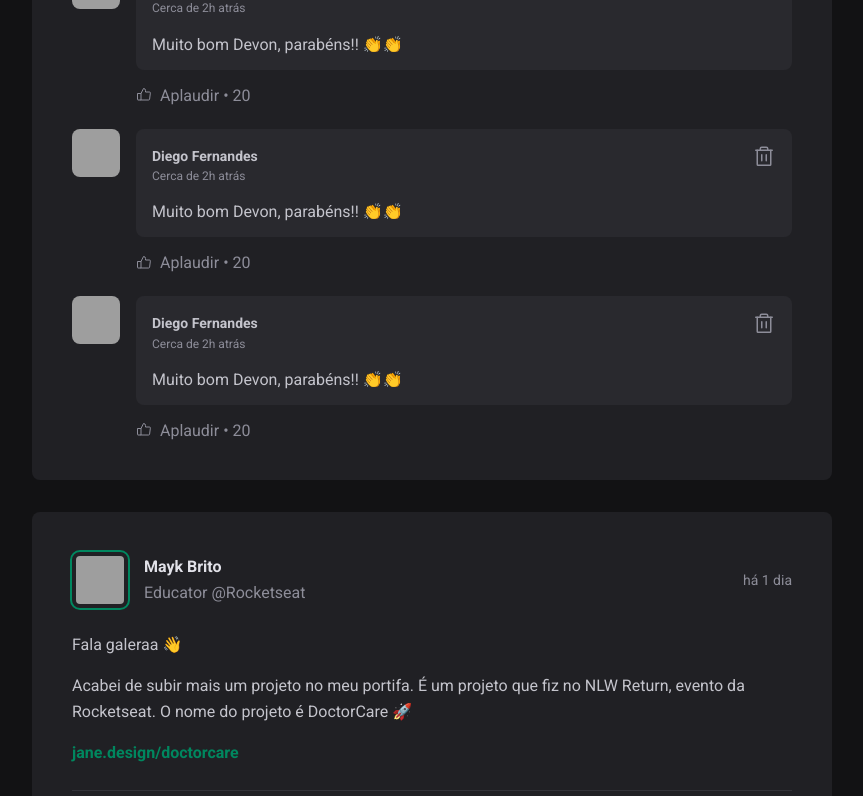
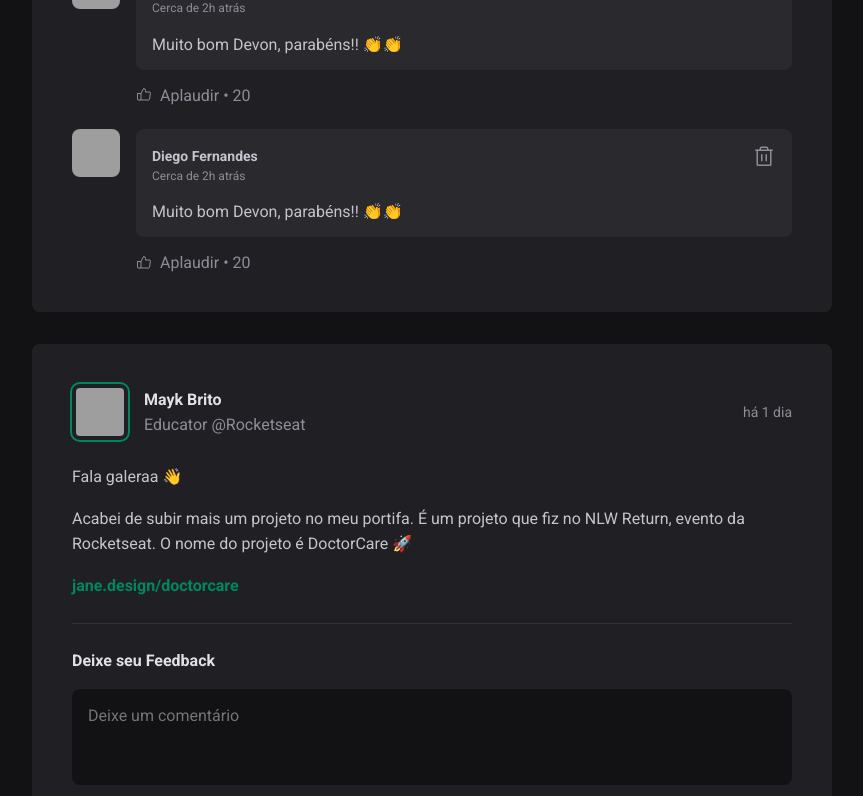
Before and after one commit to AlmirJrDev/Ignite-Feed, a React (Vite) app: page / in a window 1280 px wide. Shown: the part 620-1416 px from the top of the page, without its empty margins (352-1215 px from the left). Built offline with nearby package versions, Linux system fonts and the light colour scheme; grey boxes are pictures that could not be loaded.

Commit message:
useState

```diff
--- a/src/components/Post.jsx
+++ b/src/components/Post.jsx
@@ -1,5 +1,6 @@
 import { format, formatDistanceToNow } from "date-fns"
 import ptbr from 'date-fns/locale/pt-BR'
+import { useState } from "react"
 
 import { Avatar } from './Avatar'
 import  { Comment } from './Comment'
@@ -7,12 +8,26 @@
 
 
 export function Post({author, publishedAt, content}) {
+
+    const [comments, setComments] = useState([
+        1,
+        2,
+    ])
+
     const publishedDateFormatted = format(publishedAt,"d 'de' LLLL 'às' HH:mm'h'", {locale: ptbr,})
     const publishedDateRelativeToNow = formatDistanceToNow(publishedAt, {
         locale: ptbr,
         addSuffix: true,
 
     })
+
+    function handleCreateNewComment() {
+        event.preventDefault()
+
+        setComments([...comments, comments.length + 1])
+
+
+    }
 
     return (
         <article className={styles.post}>
@@ -39,7 +54,7 @@
                 })}
             </div>
 
-            <form className={styles.commentForm}>
+            <form onSubmit={handleCreateNewComment} className={styles.commentForm}>
                 <strong>Deixe seu Feedback</strong>
                 <textarea placeholder='Deixe um comentário'/>
 
@@ -49,9 +64,9 @@
             </form>
 
             <div className={styles.commentList}>
-                <Comment />
-                <Comment />
-                <Comment />
+                {comments.map(comment => {
+                    return <Comment/>
+                })}
             </div>
         </article>
     )
```
